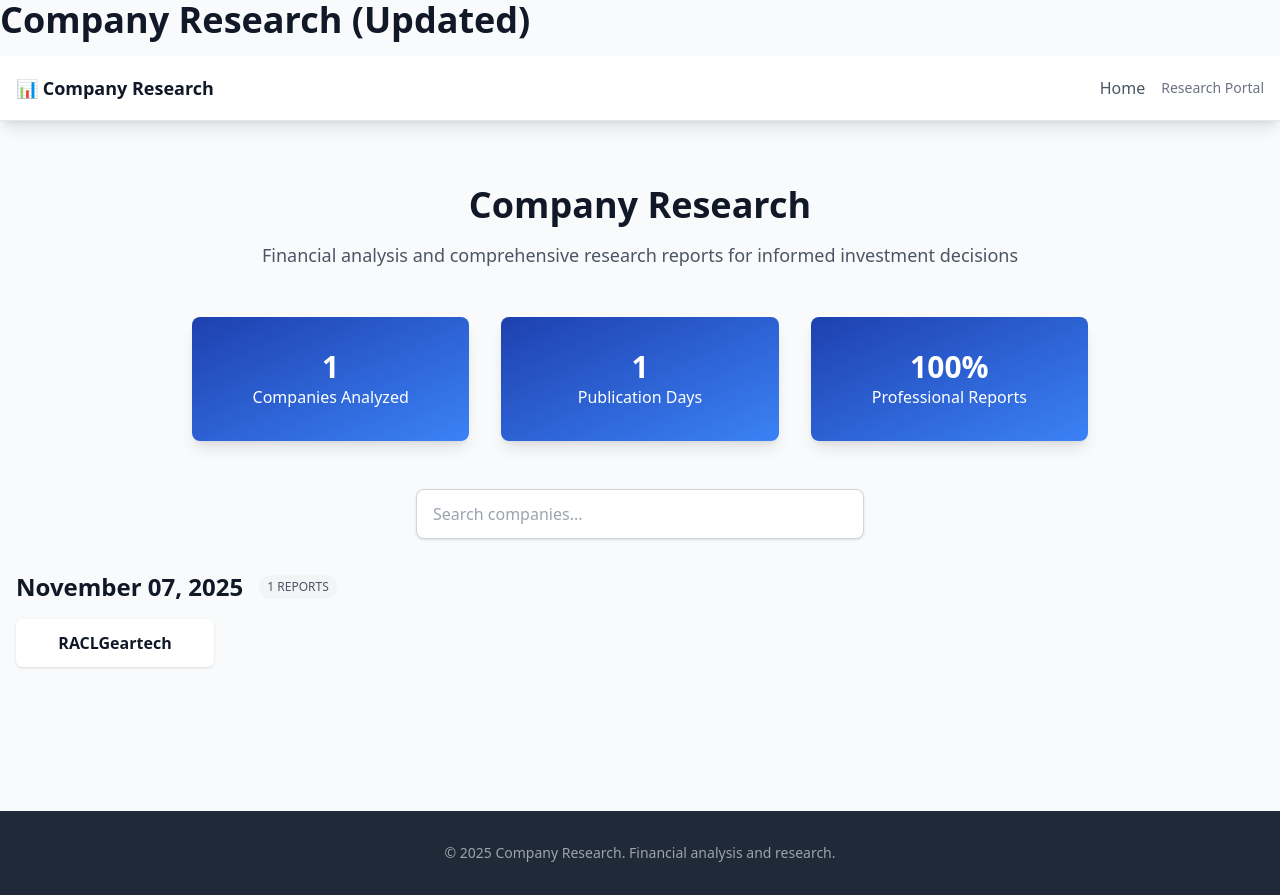
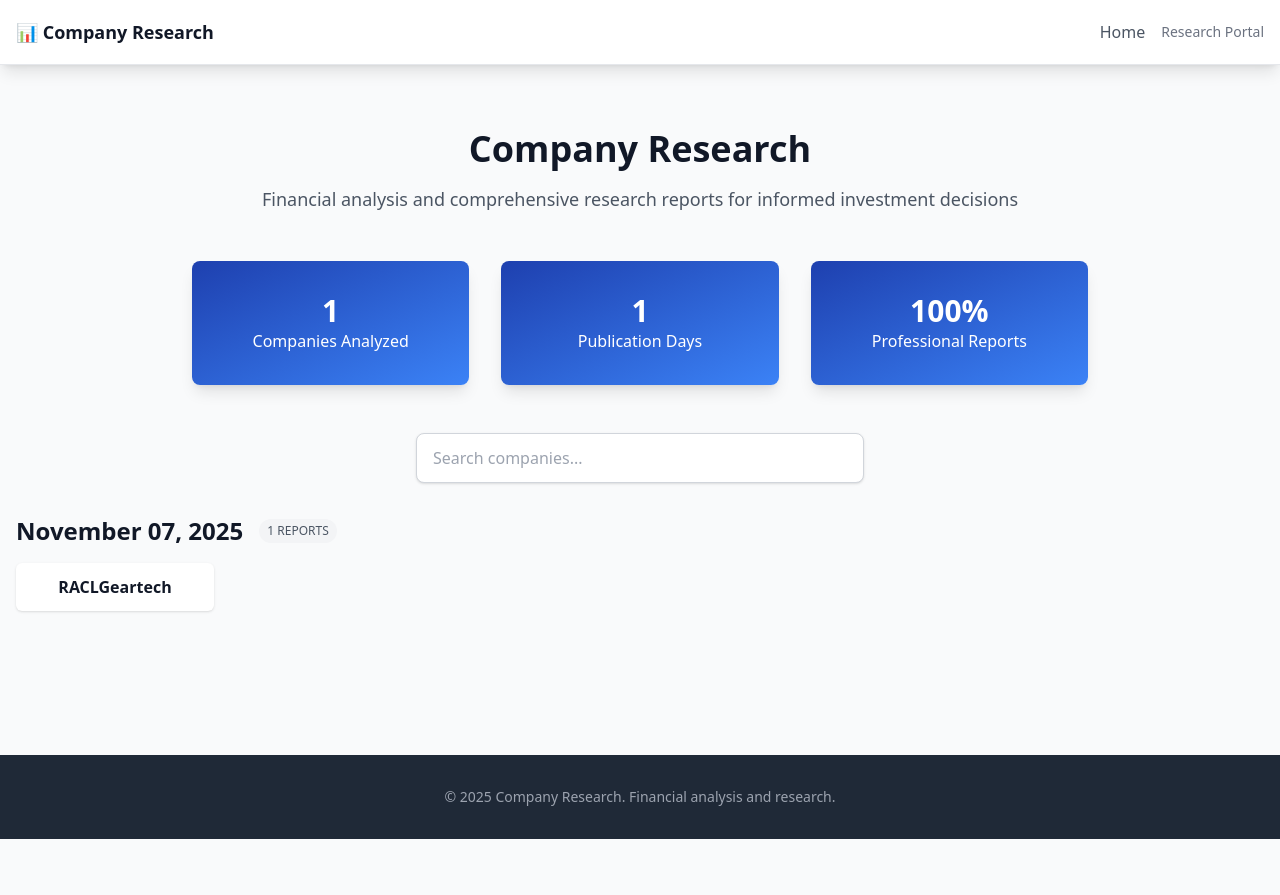
Before and after one commit to Rajnishkumarg/CompanyResearchPortal, a plain HTML site: page index.html in a window 1280 px wide. After the commit the page ends 839 px from the top, so only its background shows below. Drawn offline with nearby package versions, Linux system fonts and the light colour scheme.

Commit message:
Revert "Updated title text on 11 nov 2025"
This reverts commit be97b8da5e63b970f9dad7bb7905d0c2e96b4d57.

```diff
--- a/index.html
+++ b/index.html
@@ -2,7 +2,7 @@
 <html lang="en">
 <head>
   <meta charset="UTF-8">
-  <h1 class="text-4xl font-bold mb-4">Company Research (Updated)</h1>
+  <title>Company Research</title>
   <script src="https://cdn.tailwindcss.com"></script>
 </head>
 
```
